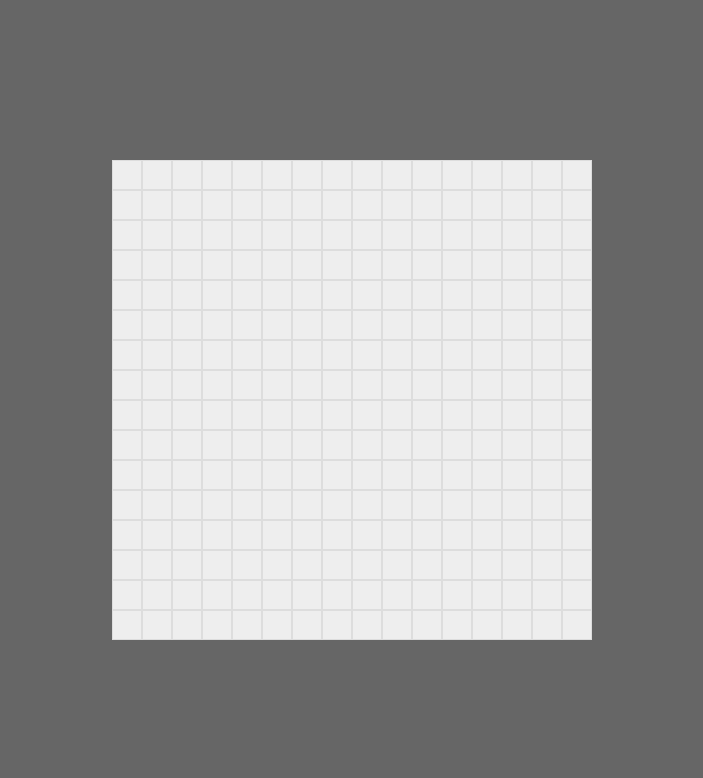
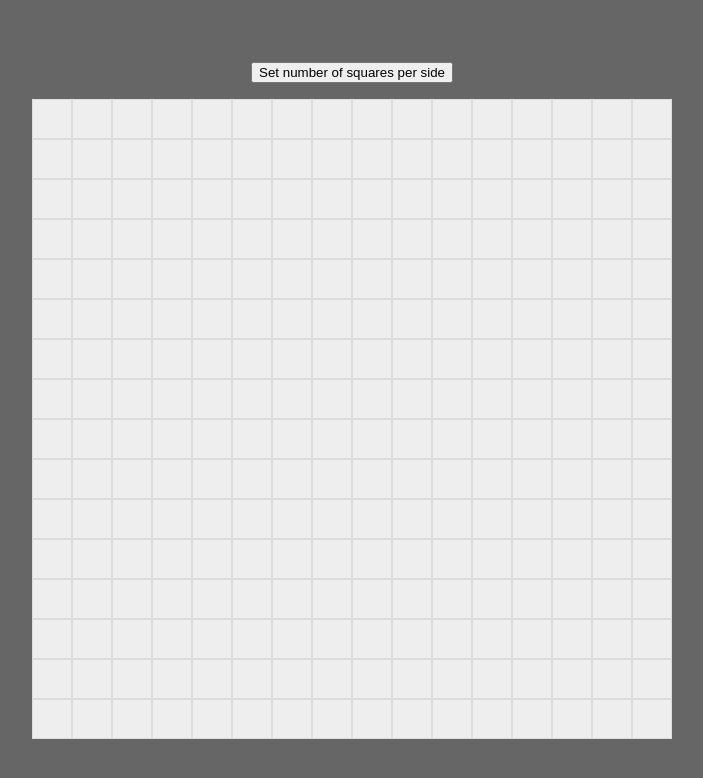
Before and after one commit to davidagredano/etch-a-sketch, a plain HTML site: page index.html in a window 1280 px wide. Shown: the whole page, without its empty margins (288-991 px from the left). Drawn offline with Linux system fonts and the light colour scheme.

Commit message:
Add feat: allow user to change grid's squares per side
Also logic refactoring and minor style changes

```diff
--- a/index.html
+++ b/index.html
@@ -8,7 +8,7 @@
     <script src="script.js" defer></script>
   </head>
   <body>
-    <div class="container">
-    </div>
+    <button class="input-squares-btn">Set number of squares per side</button>
+    <div class="container"></div>
   </body>
 </html>
--- a/script.js
+++ b/script.js
@@ -1,21 +1,63 @@
-function createSquareDiv() {
-  const square = document.createElement("div");
-  square.classList.add("square");
-  square.addEventListener("mouseenter", paintSquare);
-  return square;
+main();
+
+function main() {
+  createGrid();
+  addButtonFunctionality();
 }
 
-function paintSquare(event) {
-  const targetSquare = event.target;
-  targetSquare.classList.add("painted");
-}
+function createGrid(squaresPerSide = 16) {
+  const container = document.querySelector(".container");
 
-function createGrid(height, width) {
-  const container = document.querySelector(".container");
-  for (let i = 0, totalSquares = height * width; i < totalSquares; i++) {
-    const square = createSquareDiv();
-    container.appendChild(square);
+  const gridExists = Boolean(container.children.length);
+  const existingGrid = container.firstElementChild;
+  if (gridExists) container.removeChild(existingGrid);
+
+  const grid = document.createElement("div");
+  grid.className = "grid";
+  container.appendChild(grid);
+
+  for (let i = 0, totalSquares = squaresPerSide ** 2; i < totalSquares; i++) {
+    const square = createSquareDiv(squaresPerSide);
+    grid.appendChild(square);
+  }
+
+  function createSquareDiv(squaresPerSide) {
+    const square = document.createElement("div");
+    square.className = "square";
+    setSquareSize(squaresPerSide);
+    square.addEventListener("mouseenter", paintSquare);
+    return square;
+
+    function setSquareSize(squaresPerSide) {
+      var cssRules = document.styleSheets[0].cssRules;
+      for (i = 0; i < cssRules.length; i++) {
+        if (cssRules[i].selectorText == ".square") {
+          targetrule = cssRules[i];
+          break;
+        }
+      }
+      const newSquareSize = 640 / squaresPerSide;
+      targetrule.style.height = `${newSquareSize}px`;
+      targetrule.style.width = `${newSquareSize}px`;
+    }
+
+    function paintSquare(event) {
+      event.target.classList.add("painted");
+    }
   }
 }
 
-createGrid(16, 16);
+function addButtonFunctionality() {
+  const inputSquaresBtn = document.querySelector(".input-squares-btn");
+  inputSquaresBtn.addEventListener("click", () =>
+    createGrid(setSquaresByPrompt())
+  );
+
+  function setSquaresByPrompt() {
+    const answer = prompt("Set number of squares per side: (16-64)", 16);
+    if (!Number.isNaN(answer) && answer >= 16 && answer <= 64) {
+      return answer;
+    }
+    return undefined;
+  }
+}
--- a/style.css
+++ b/style.css
@@ -8,33 +8,33 @@ html {
   box-sizing: inherit;
 }
 
-/* Variables */
-:root {
-  --square-size: 30px;
-}
-
 body {
   background-color: #666;
   display: flex;
+  flex-direction: column;
   align-items: center;
   justify-content: center;
   margin: 0;
+  gap: 1rem;
   height: 100vh;
 }
 
 .container {
-  background-color: #333;
-  width: calc(16 * var(--square-size));
-  height: calc(16 * var(--square-size));
+  background-color: #666;
+  width: 640px;
+  height: 640px;
+}
+
+.grid {
   display: flex;
   flex-wrap: wrap;
+  justify-content: center;
+  align-content: center;
 }
 
 .square {
   background-color: #eee;
   border: 1px solid #ddd;
-  height: var(--square-size);
-  width: var(--square-size);
 }
 
 .painted {
```
